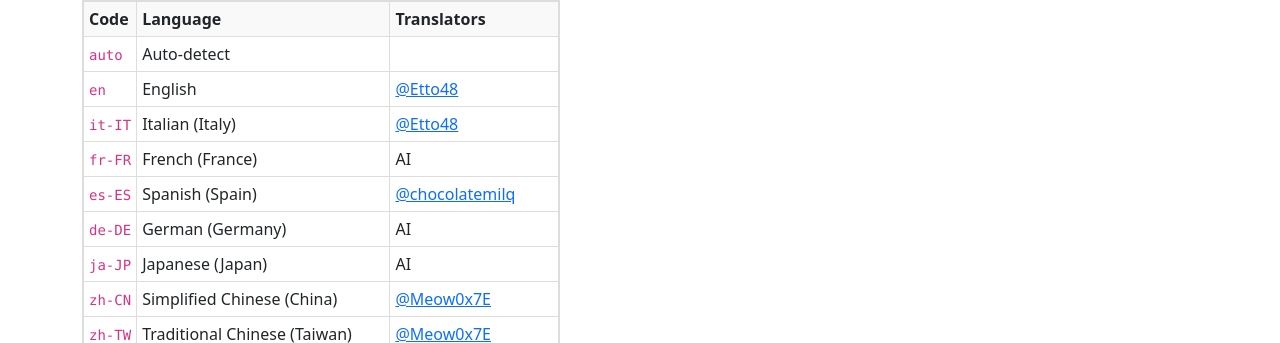
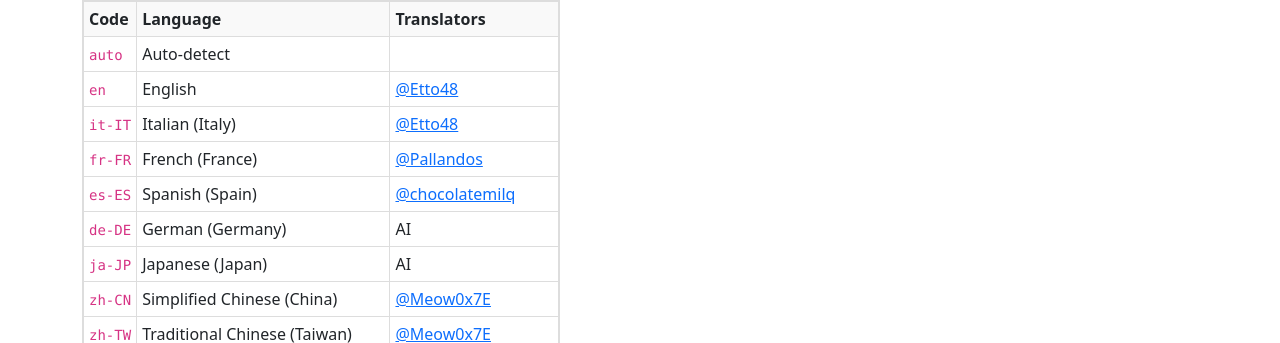
Before and after one commit to Etto48/HexPatch, a Jekyll site: the page built from docs/I18N.md, in a window 1280 px wide and 1357 px high. Shown: the part 190-533 px from the top of the window. Built offline with Jekyll 4.4.1, drawn with Linux system fonts in a browser that asks for light colours; our own code applies the rules of GitHub Pages for plain Markdown files.

Commit message:
Added @Pallandos to translators

```diff
--- a/docs/I18N.md
+++ b/docs/I18N.md
@@ -7,7 +7,7 @@ Available locales are
 | `auto` | Auto-detect | |
 | `en` | English  | [@Etto48][Etto48] |
 | `it-IT` | Italian (Italy) | [@Etto48][Etto48] |
-| `fr-FR` | French (France) | AI |
+| `fr-FR` | French (France) | [@Pallandos][Pallandos] |
 | `es-ES` | Spanish (Spain) | [@chocolatemilq][chocolatemilq] |
 | `de-DE` | German (Germany) | AI |
 | `ja-JP` | Japanese (Japan) | AI |
@@ -23,6 +23,7 @@ You can set the locale with the key `app.locale` in the settings file. See the [
 [orhun]: https://github.com/orhun
 [arda-guler]: https://github.com/arda-guler
 [chocolatemilq]: https://github.com/chocolatemilq
+[Pallandos]: https://github.com/Pallandos
 
 ## Auto-detect
 
```
